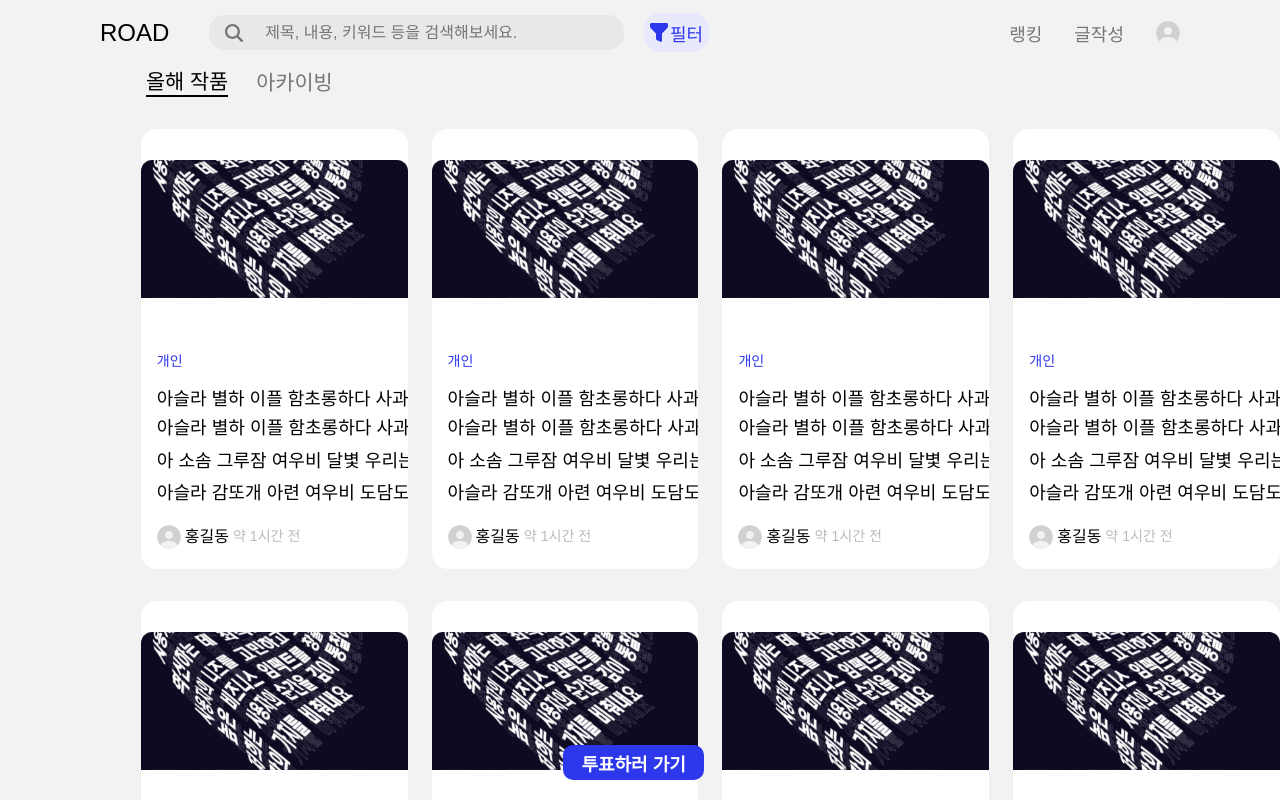
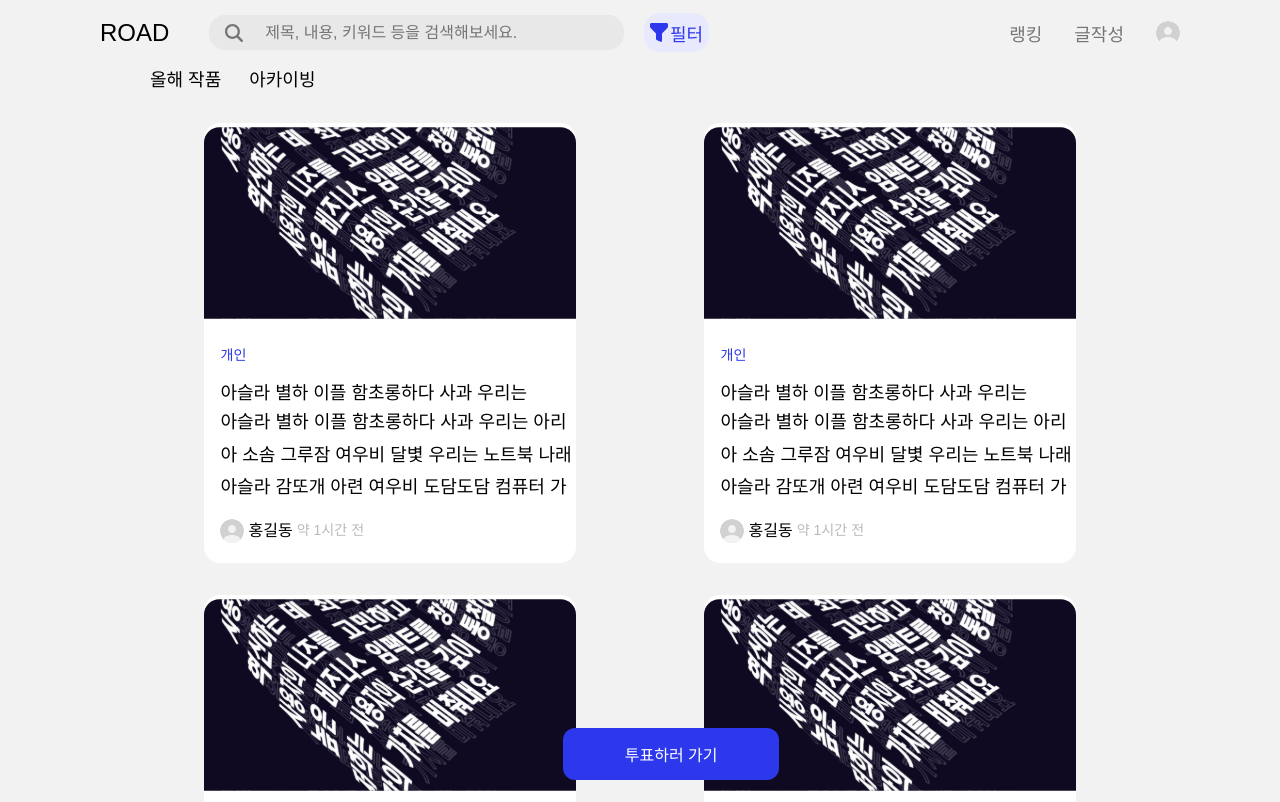
Before and after one commit to Log-Road/Road-FrontEnd, a React (Create React App) app: page /main in a window 1280 px wide. Shown: the top 802 px of the page. Built offline with nearby package versions, Linux system fonts and the light colour scheme.

Commit message:
💄:: 메인페이지 코드 refactoring

```diff
--- a/src/pages/Main.tsx
+++ b/src/pages/Main.tsx
@@ -16,23 +16,34 @@ export default function Main() {
     <>
     <Container>
       <Header />
-        <Contents>
-          <ProjectText>올해 작품</ProjectText>
-          <ArchivingText>아카이빙</ArchivingText>
-        </Contents>
+      <div>
+        <TextBox>
+          <Text>올해 작품</Text>
+          <Text>아카이빙</Text>
+        </TextBox>
       <ProjectBox>
           <MainProject />
           <MainProject />
           <MainProject />
           <MainProject />
-        </ProjectBox>
-        <ProjectBox>
+
+          <MainProject />
+          <MainProject />
+          <MainProject />
+          <MainProject />
+
+          <MainProject />
+          <MainProject />
+          <MainProject />
+          <MainProject />
+
           <MainProject />
           <MainProject />
           <MainProject />
           <MainProject />
         </ProjectBox>
         <VoteBtn>투표하러 가기</VoteBtn>
+      </div>
     </Container>
   </>
 );
@@ -40,56 +51,43 @@ export default function Main() {
 
 const Container = styled.div`
 width: 100%;
-  height: 100vh;
-  overflow-y: auto;
+height: auto;
 background-color: ${colors.Gray["gray 50"]};
 position: relative;
+overflow-y: auto;
 `;
 
-const Contents = styled.div`
+const TextBox = styled.div`
 display: flex;
-  align-items: center;
-  gap: 1.75rem;
-  margin: 0 0 0 11.4vw;
-`;
+justify-content: start;
+margin: 0 0 0 150px;
+gap: 28px;
+`
 
-const ProjectText = styled.p`
-  font-size: 1.3rem;
-  border-bottom: 2px solid black;
-  &:hover {
-    cursor: pointer;
-  }
-`;
-
-const ArchivingText = styled.p`
-  font-size: 1.3rem;
-  color: ${colors.gray2};
-  &:hover {
-    cursor: no-drop;
-  }
-`;
+const Text = styled.p`
+font-family: "Pretendard-Medium";
+font-size: 18px;
+`
 
 const ProjectBox = styled.div`
 display: flex;
-  margin: 2rem 0 0 11vw;
-  gap: 1.5rem;
-`;
-
+justify-content: space-around;
+flex-wrap: wrap;
+margin: 32px 0 44px 0;
+padding: 0 140px;
+gap: 32px 0;
+`
 
 const VoteBtn = styled.button`
-  width: 11vw;
-  height: 2.7vw;
-  font-size: 18px;
-  font-weight: 700;
+width: 216px;
+height: 52px;
+font-family: "Pretendard-Medium";
+font-size: 16px;
 border: none;
-  border-radius: 10px;
-  color: ${colors.White};
+border-radius: 12px;
+color: white;
 background-color: ${colors.Main};
 position: fixed;
-  bottom: 20px; /* 조정할 수 있는 값입니다. */
-  left: 44%; /* 조정할 수 있는 값입니다. */
-
-  &:hover {
-    cursor: pointer;
-  }
-`;
+bottom: 20px;
+left: 44%;
+`
```
Lines whose indentation alone changed are shown as unchanged.
